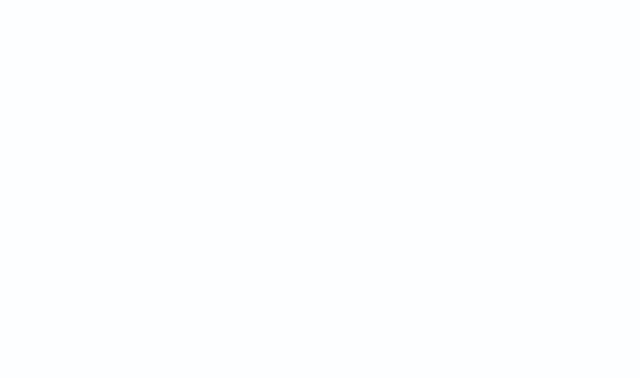
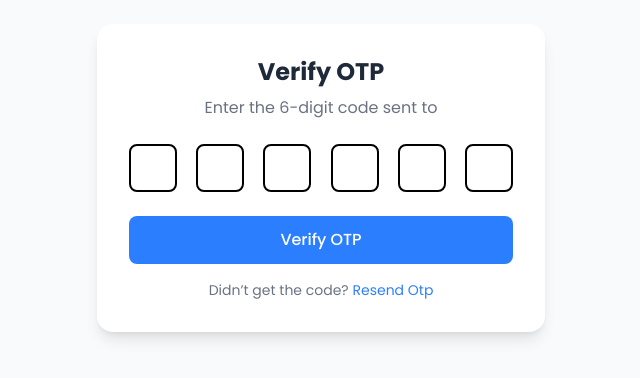
Before and after one commit to Hussain-Saabri/MemoBloom, a React (Vite) app in the folder frontend/: page /verify-otp in a window 1280 px wide. Before the commit this address had no page. Shown: the part 222-600 px from the top of the page, without its empty margins (319-959 px from the left). Built offline with nearby package versions, Linux system fonts and the light colour scheme.

Commit message:
updated the frontend

```diff
--- a/frontend/package.json
+++ b/frontend/package.json
@@ -17,7 +17,9 @@
     "lucide-react": "^0.539.0",
     "moment": "^2.30.1",
     "react": "^19.1.0",
+    "react-countdown": "^2.3.6",
     "react-dom": "^19.1.0",
+    "react-hot-toast": "^2.5.2",
     "react-icons": "^5.5.0",
     "react-modal": "^3.16.3",
     "react-router-dom": "^7.5.3",
--- a/frontend/src/App.jsx
+++ b/frontend/src/App.jsx
@@ -3,15 +3,18 @@
 import Home from "./pages/Home/Home";
 import Login from "./pages/Login/Login";
 import SignUp from "./pages/SignUp/SignUp";
+import VerifyOtp from "./pages/VerifyOtp/Verify-otp";
 const routes=(
             <Routes>
               <Route path="/" element={<Login />} />
               <Route path="/dashboard" element={<Home />} />
               <Route path="/login" element={<Login />} />
               <Route path="/signup" element={<SignUp />} />
+              <Route path="/verify-otp" element={<VerifyOtp />} />
             </Routes>
 );
 const App=()=>{
-    return <div>{routes}</div>
+    return <div>{routes}
+      </div>
 }
 export default App
--- a/frontend/src/components/Loader/Loader.jsx
+++ b/frontend/src/components/Loader/Loader.jsx
@@ -8,7 +8,7 @@
   <ClipLoader color="#3B82F6" size={100} cssOverride={{
     borderWidth: "12px", // default is about 2-3px
   }}/>
-  <h1 className="font-black mt-4">Loading</h1>
+
 </div>
 
 
--- a/frontend/src/components/Navbar/Navbar.jsx
+++ b/frontend/src/components/Navbar/Navbar.jsx
@@ -4,12 +4,34 @@
 import SearchBar from '../SearchBar/SearchBar';
 import { Menu, X } from 'lucide-react';
 import { motion, AnimatePresence } from 'framer-motion';
-
+import toast from 'react-hot-toast';
 const Navbar = ({ setSearchQuery }) => {
   const navigate = useNavigate();
   const [menuOpen, setMenuOpen] = useState(false);
 
   const onLogout = () => {
+    toast.success("Logged Out!", {
+  style: {
+    background: "linear-gradient(135deg, #4ade80, #16a34a)", // brighter green gradient
+    color: "#f0fdfa", // super light teal-ish
+    fontWeight: "700",
+    borderRadius: "20px",
+    padding: "10px 40px",
+    boxShadow: "0 8px 25px rgba(22, 163, 74, 0.6), 0 0 15px rgba(5, 150, 105, 0.4)", // stronger glow
+    fontSize: "19px",
+    letterSpacing: "0.8px",
+    textTransform: "capitalize",
+    fontFamily: "'Poppins', sans-serif",
+    backdropFilter: "blur(10px)",
+    border: "1.5px solid rgba(22, 163, 74, 0.5)",
+  },
+  iconTheme: {
+    primary: "#a7f3d0",
+    secondary: "#065f46",
+  },
+  duration: 4500,
+});
+
     localStorage.clear();
     navigate("/login");
   };
--- a/frontend/src/main.jsx
+++ b/frontend/src/main.jsx
@@ -3,12 +3,22 @@
 import './index.css'
 import App from './App.jsx'
 import { BrowserRouter } from 'react-router-dom'
-
+import { Toaster } from "react-hot-toast";
 createRoot(document.getElementById('root')).render(
 
 
   <StrictMode>
     <BrowserRouter>
+     <Toaster
+        position="top-right"
+        duration="500"
+        toastOptions={{
+          style: {
+            backgroundColor: "#ADD8E6",
+            color: "#fff",
+          },
+        }}
+      />
     <App />
     </BrowserRouter>
 
--- a/frontend/src/pages/Home/AddEditNotes.jsx
+++ b/frontend/src/pages/Home/AddEditNotes.jsx
@@ -1,7 +1,7 @@
 import React,{useState} from 'react'
 import { MdClose} from 'react-icons/md'
 import axiosInstance from '../../utils/axiosInstance'
-
+import toast from 'react-hot-toast';
 const AddEditNotes = ({noteData,type,getAllNotes,onClose}) => {
   const[title,setTitle]=useState(noteData?.title||"");
   const[content,setContent]=useState(noteData?.content || "");
@@ -20,7 +20,31 @@
     if(response.data && response.data.note)
     {
       console.log(response.data.note);
+
       onClose();
+    toast.success("Note Added Successfully!", {
+  style: {
+    background: "linear-gradient(145deg, #34d399, #059669)", // soft green gradient
+    color: "#e6fffa", // very light teal-ish text
+    fontWeight: "700",
+    borderRadius: "16px",
+    padding: "10px 24px",
+    boxShadow: "0 6px 20px rgba(5, 150, 105, 0.5), 0 0 10px rgba(56, 189, 248, 0.3)", // soft glowing shadow
+    fontSize: "18px",
+    letterSpacing: "0.7px",
+    textTransform: "capitalize",
+    fontFamily: "'Poppins', sans-serif",
+    backdropFilter: "blur(8px)", // slight blur behind toast
+  },
+  iconTheme: {
+    primary: "#a7f3d0",
+    secondary: "#064e3b",
+  },
+  duration: 4000,
+});
+
+
+
       getAllNotes();
 
 
--- a/frontend/src/pages/Login/Login.jsx
+++ b/frontend/src/pages/Login/Login.jsx
@@ -3,7 +3,8 @@
 import axiosInstance from '../../utils/axiosInstance';
 import PasswordInput from '../../components/Input/PasswordInput';
 import { ClipLoader } from 'react-spinners';
-
+import Loader from '../../components/Loader/Loader';
+import toast from 'react-hot-toast';
 const Login = () => {
   const [email, setEmail] = useState('');
   const [password, setPassword] = useState('');
@@ -29,6 +30,30 @@
       const response = await axiosInstance.post("/login", { email, password });
       if (response.data && response.data.accessToken) {
         localStorage.setItem("token", response.data.accessToken);
+        toast.success("Logged In!", {
+  style: {
+    background: "linear-gradient(135deg, #4ade80, #16a34a)", // brighter green gradient
+    color: "#f0fdfa", // super light teal-ish
+    fontWeight: "700",
+    borderRadius: "20px",
+    padding: "10px 20px",  // increased padding for height
+    boxShadow: "0 8px 25px rgba(22, 163, 74, 0.7), 0 0 18px rgba(5, 150, 105, 0.5)", // stronger glow with bigger spread
+    fontSize: "19px",
+    lineHeight: "1.4",  // better vertical alignment
+    letterSpacing: "0.8px",
+    textTransform: "capitalize",
+    fontFamily: "'Poppins', sans-serif",
+    backdropFilter: "blur(10px)",
+    border: "1.5px solid rgba(22, 163, 74, 0.5)",
+  },
+  iconTheme: {
+    primary: "#a7f3d0",
+    secondary: "#065f46",
+  },
+  duration: 4500,
+});
+
+
         setTimeout(() => {
           setIsLoading(false);
           navigate("/dashboard");
--- a/frontend/src/pages/SignUp/SignUp.jsx
+++ b/frontend/src/pages/SignUp/SignUp.jsx
@@ -5,13 +5,14 @@
 import { validateEmail } from "../../utils/helper";
 import axiosInstance from "../../utils/axiosInstance";
 import { ClipLoader } from "react-spinners";
-import { use } from "react";
+
 
 const SignUp = () => {
   const [name, setName] = useState("");
   const [email, setEmail] = useState("");
   const [password, setPassword] = useState("");
   const [error, setError] = useState(null);
+  const [loading, setLoading] = useState(true);
  const[isLoading,setIsLoading]=useState(false);
    const navigate = useNavigate();
 
@@ -48,10 +49,16 @@
 
     if (response.data?.accessToken) {
       localStorage.setItem("token", response.data.accessToken);
-      setTimeout(() => {
+      console.log("Response from the backend",response);
+      console.log("Email which user entered",response.data.user.email);
+      console.log("Otp of the user",response.data.user.otp);
+
+      navigate("/verify-otp",{state:{email:email}});
+
+     { /*setTimeout(() => {
         setIsLoading(false);
         navigate("/dashboard");
-      }, 1000);
+      }, 1000);*/}
     }
   } catch (error) {
     if (error.response?.data?.message) {
@@ -109,8 +116,8 @@
             >
               {isLoading ? (
                 <div className="flex items-center justify-center">
-                  <ClipLoader size={22} color="#ffffff" loading={true} />
-                  <span className="ml-2">Creating Accout...</span>
+                  <ClipLoader size={22} color="#ffffff" loading={loading} />
+                 {loading && <span className="ml-2">Creating Account...</span>}
                 </div>
               ) : (
                 "Create Account"
--- /dev/null
+++ b/frontend/src/pages/VerifyOtp/Verify-otp.jsx
@@ -0,0 +1,218 @@
+import { useLocation } from "react-router-dom";
+import { useState } from "react";
+import axios from "axios";
+import { useNavigate } from "react-router-dom";
+import axiosInstance from "../../utils/axiosInstance";
+import toast from "react-hot-toast";
+import Loader from "../../components/Loader/Loader";
+const VerifyOtp = () => {
+  const location = useLocation();
+  const navigate = useNavigate();
+  const email = location.state?.email || "";
+  const [otp, setOtp] = useState("");
+const [error,setError]=useState("");
+const [loading, setLoading] = useState(false);
+  const handleSubmit = async (e) => {
+    e.preventDefault();
+    console.log("Verifying OTP:", otp, "for email:", email);
+
+    // Call backend API to verify
+    setLoading(true);
+
+    try {
+
+        const response = await axiosInstance.post("/verify-otp", {
+          email: email,
+          otp: otp,
+        });
+
+        console.log("Respose from the api for verifying the otp",response);
+       if (response.data.message === 'otp is required') {
+  toast.error("Please enter the 6-digit OTP to proceed.", {
+    style: {
+      background: "#e53e3e",  // a strong red (Tailwind red-600)
+      color: "#fff",
+      fontWeight: "600",
+      borderRadius: "8px",
+      padding: "12px 16px",
+      boxShadow: "0 4px 12px rgba(229, 62, 62, 0.5)",
+      fontSize: "16px",
+      letterSpacing: "0.5px",
+    },
+
+  });
+}
+
+        if(response.data.message==='OTP has expired')
+        {
+
+            toast.error("Otp has been expired!Resend otp", {
+        style: {
+          background: "red",
+          color: "#fff",
+          fontWeight: "bold",
+
+        },
+        icon: "⚠️",
+      });
+
+        }
+
+
+
+     if(response.data === 'otp verified')
+    {
+
+        toast.success("otp gets verified", {
+        style: {
+          background: "blue",
+          color: "#fff",
+          fontWeight: "bold",
+
+        },
+        icon: "⚠️",
+      });
+
+       navigate('/dashboard');
+    }
+        if (response.data.message === 'Otp doesnot match') {
+  toast.error("The OTP you entered is incorrect. Please try again.", {
+    style: {
+      background: "rgba(37, 99, 235, 0.8)",  // semi-transparent blue
+      color: "#fff",
+      fontWeight: "600",
+      borderRadius: "12px",
+      padding: "14px 18px",
+      boxShadow: "0 8px 24px rgba(37, 99, 235, 0.4)",
+      fontSize: "16px",
+      letterSpacing: "0.5px",
+      backdropFilter: "blur(8px)",   // blur effect behind toast
+      border: "1px solid rgba(255, 255, 255, 0.2)",
+    },
+  });
+}
+
+
+
+    {/*
+        if (response.data?.error) {
+          setError(response.data.message);
+            console.log()
+          return;
+        }
+    */}
+
+      } catch (error) {
+        if (error.response?.data?.message) {
+          setError(error.response.data.message);
+        } else {
+          setError("An unexpected error occurred. Please try again.");
+        }
+
+      }finally{
+        setTimeout(() => {
+    setLoading(false);
+  }, 500);
+      }
+    };
+ const handleResendOtp = async (e) => {
+  e.preventDefault();
+  setLoading(true); // Loader show karo
+  setOtp("");
+  try {
+
+    const response = await axiosInstance.post("/resend-otp", { email });
+    console.log("Response from the api resending otp ", response);
+    console.log("otp existing",setOtp);
+    if(response.data.error === false) {
+  toast.success("OTP sent again successfully!", {
+    style: {
+      background: "#22c55e",  // Tailwind green-500
+      color: "#fff",
+      fontWeight: "600",
+      borderRadius: "10px",
+      padding: "12px 16px",
+      boxShadow: "0 4px 15px rgba(34, 197, 94, 0.6)",
+      fontSize: "16px",
+      letterSpacing: "0.4px",
+    },
+  });
+}
+
+
+
+
+
+  } catch (error) {
+    if (error.response?.data?.message) {
+      setError(error.response.data.message);
+    } else {
+      setError("An unexpected error occurred. Please try again.");
+    }
+  } finally {
+    setLoading(false); //
+  }
+};
+
+  return (
+    <div className="flex items-center justify-center min-h-screen bg-gray-50">
+      <div className="bg-white p-8 rounded-2xl shadow-lg w-full max-w-md animate-fadeIn">
+        <h2 className="text-2xl font-bold text-gray-800 mb-2 text-center">
+          Verify OTP
+        </h2>
+        <p className="text-gray-500 text-center mb-6">
+          Enter the 6-digit code sent to
+          <span className="font-medium text-gray-800"> {email}</span>
+        </p>
+
+        <form onSubmit={handleSubmit} className="space-y-6">
+          <div className="flex justify-between gap-2">
+            {[...Array(6)].map((_, i) => (
+              <input
+                key={i}
+                type="text"
+                value={otp[i] || ""}
+                maxLength="1"
+                className="w-12 h-12 text-center text-lg font-bold border-2 border-black rounded-lg focus:outline-none  focus:border-blue-500"
+               onChange={(e) => {
+                  const val = e.target.value.replace(/[^0-9]/g, "");
+                    if (val.length === 1 && i < 5) {
+    e.target.nextSibling.focus();  // next input pe cursor bhej do
+  }
+                  setOtp((prev) => {
+                    const arr = prev.split("");
+                    arr[i] = val;
+                    return arr.join("");
+                  });
+                }}
+              />
+            ))}
+          </div>
+
+          <button
+            type="submit"
+            onClick={handleSubmit}
+            className="w-full bg-blue-500 hover:bg-blue-600 text-white py-3 cursor-pointer rounded-lg font-medium transition-colors "
+          >
+            Verify OTP
+          </button>
+        </form>
+
+        <div className="text-center text-sm text-gray-500 mt-4">
+  Didn’t get the code?{" "}
+  {loading ? (
+    <Loader />
+  ) : (
+    <button onClick={handleResendOtp} className="text-blue-500 hover:underline cursor-pointer">
+      Resend Otp
+    </button>
+  )}
+</div>
+
+
+      </div>
+    </div>
+  );
+};
+
+export default VerifyOtp;
--- a/frontend/src/utils/constants.js
+++ b/frontend/src/utils/constants.js
@@ -1 +1 @@
-export const BASE_URL = 'https://memobloom-backend-1.onrender.com/'
+export const BASE_URL = 'http://localhost:8000/'
```
Also changed, not shown: 1 other file (tests, documents, lock files or other folders).
